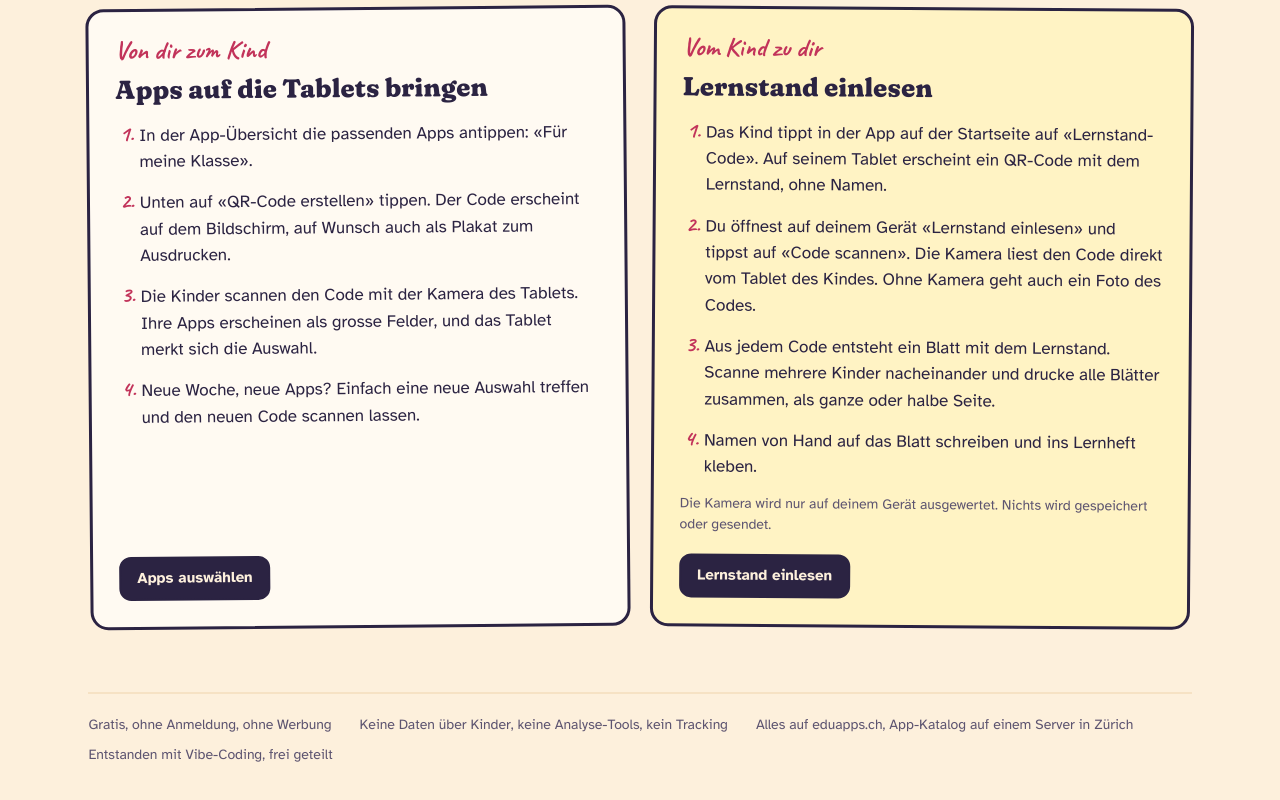
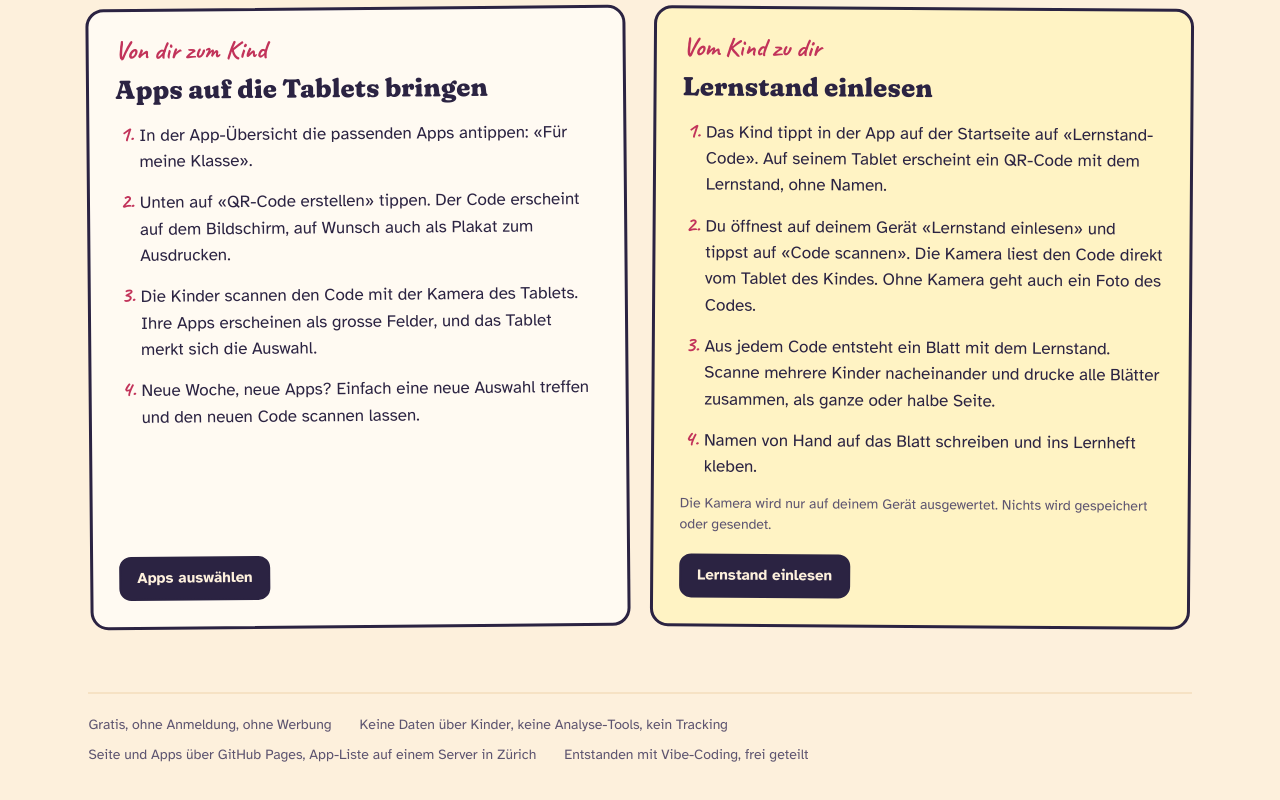
Before and after one commit to eduapps-ch/eduapps.ch, a plain HTML site: page index.html in a window 1280 px wide. Shown: the part 2978-3778 px from the top of the page. Drawn offline with Linux system fonts and the light colour scheme; no server answers.

Commit message:
Fusszeile: genauer, wo Seite, Apps und App-Liste liegen
Co-Authored-By: Claude Opus 5.5 <noreply@anthropic.com>
Claude-Session: https://claude.ai/code/session_01BpfrrEBaAjWHQ3QXAJ5Scq

```diff
--- a/index.html
+++ b/index.html
@@ -191,7 +191,7 @@ p{margin:0}
   <footer class="fusszeile">
     <span>Gratis, ohne Anmeldung, ohne Werbung</span>
     <span>Keine Daten über Kinder, keine Analyse-Tools, kein Tracking</span>
-    <span>Alles auf eduapps.ch, App-Katalog auf einem Server in Zürich</span>
+    <span>Seite und Apps über GitHub Pages, App-Liste auf einem Server in Zürich</span>
     <span>Entstanden mit Vibe-Coding, frei geteilt</span>
   </footer>
 </main>
```
